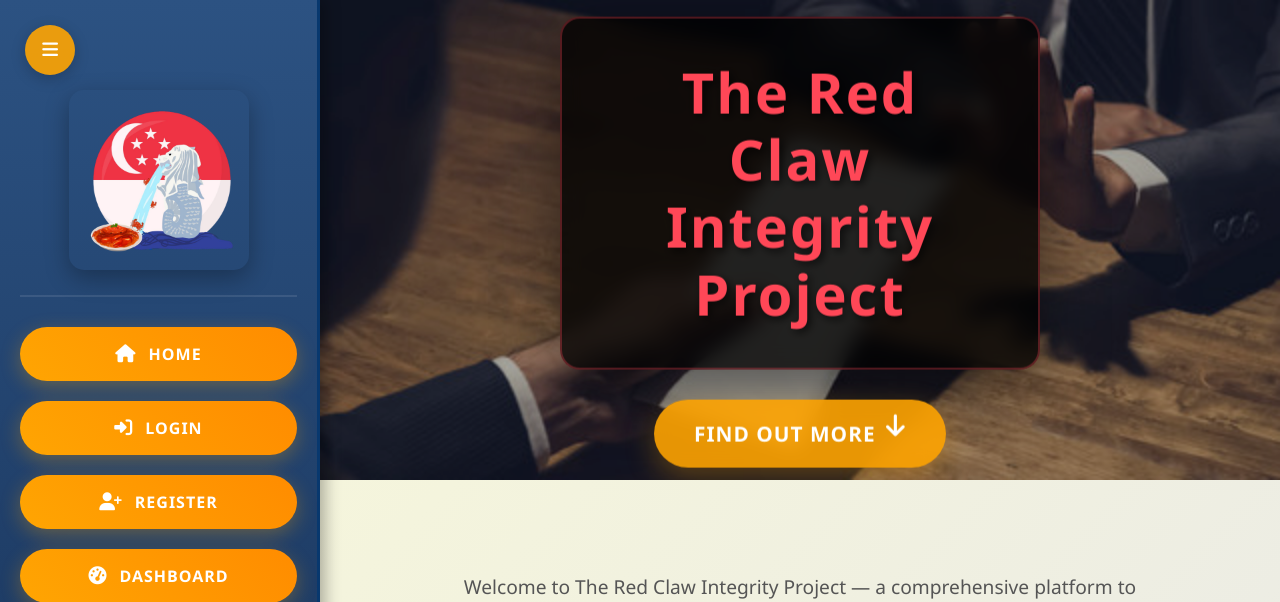
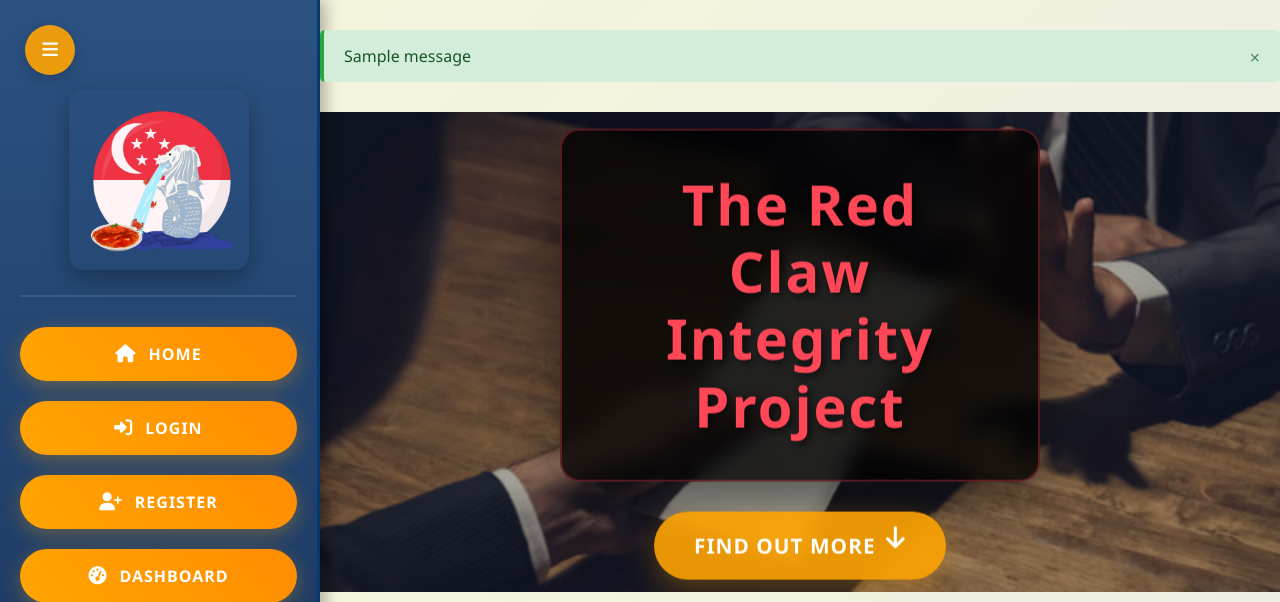
Before and after one commit to bryankoozy/Red-Claw-Project, a Flask app: page / in a window 1280 px wide. Shown: the top 602 px of the page. Run offline with Flask 3, Linux system fonts and the light colour scheme; tables that the repository leaves empty hold one stand-in row (values such as "Sample post"); one stand-in notice (Sample message) is shown.

Commit message:
added logout button and flash messages

```diff
--- a/app.py
+++ b/app.py
@@ -4,6 +4,12 @@ from werkzeug.security import generate_password_hash, check_password_hash
 from dotenv import load_dotenv
 import os
 from models import db, User
+
+
+# only uncomment and use the below line during development mode. comment it when going to production
+# os.environ['FLASK_ENV'] = 'development'
+
+
 
 ENV = os.getenv('FLASK_ENV', 'production')
 
@@ -14,17 +20,25 @@ else:
     load_dotenv('.env.dev')
 
 app = Flask(__name__)
+
+
+
 app.config['ENV'] = ENV  # explicitly set it here
+app.secret_key = os.getenv('SECRET_KEY')
 
-app.secret_key = os.getenv('SECRET_KEY')
 app.config['SQLALCHEMY_DATABASE_URI'] = os.getenv('DATABASE_URL')
 app.config['SQLALCHEMY_TRACK_MODIFICATIONS'] = False
+
+
 
 db.init_app(app)
 
 if ENV == 'development':
     with app.app_context():
         db.create_all()
+
+
+
 
 @app.route("/")
 def home():
--- a/static/styles.css
+++ b/static/styles.css
@@ -811,3 +811,68 @@ body {
   transform: translateY(-4px);
   box-shadow: 0 10px 35px rgba(255, 140, 0, 0.45);
 }
+
+
+
+
+/* Flash message styles */
+.flash-messages {
+  margin: 20px 0;
+  z-index: 1000;
+}
+
+.flash-message {
+  padding: 15px 20px;
+  margin: 10px 0;
+  border-radius: 5px;
+  font-weight: 500;
+  border-left: 4px solid;
+  animation: slideIn 0.3s ease-in-out;
+}
+
+.flash-message.success {
+  background-color: #d4edda;
+  color: #155724;
+  border-left-color: #28a745;
+}
+
+.flash-message.error {
+  background-color: #f8d7da;
+  color: #721c24;
+  border-left-color: #dc3545;
+}
+
+.flash-message.info {
+  background-color: #d1ecf1;
+  color: #0c5460;
+  border-left-color: #17a2b8;
+}
+
+.flash-message.warning {
+  background-color: #fff3cd;
+  color: #856404;
+  border-left-color: #ffc107;
+}
+
+@keyframes slideIn {
+  from {
+    opacity: 0;
+    transform: translateY(-10px);
+  }
+  to {
+    opacity: 1;
+    transform: translateY(0);
+  }
+}
+
+.flash-close {
+  float: right;
+  font-size: 18px;
+  cursor: pointer;
+  color: inherit;
+  opacity: 0.7;
+}
+
+.flash-close:hover {
+  opacity: 1;
+}
--- a/templates/base.html
+++ b/templates/base.html
@@ -61,17 +61,41 @@
           <span>IntegrityAI</span>
         </a>
 
+        <a href="{{ url_for('logout') }}" class="auth-btn" style="text-decoration:none;">
+          <i class="fas fa-sign-out-alt"></i>
+          <span>Logout</span>
+        </a>
+
 
 
       </div>
     </div>
 
+
     <!-- Main Content -->
     <div class="main-content" id="mainContent">
+
+      <!-- Flash Messages -->
+      {% with messages = get_flashed_messages(with_categories=true) %}
+        {% if messages %}
+          <div class="flash-messages">
+            {% for category, message in messages %}
+              <div class="flash-message {{ category }}">
+                <span class="flash-close" onclick="this.parentElement.style.display='none'">&times;</span>
+                {{ message }}
+              </div>
+            {% endfor %}
+          </div>
+        {% endif %}
+      {% endwith %}
+
       {% block content %}{% endblock %}
     </div>
   </div>
 
+
   <script src="{{ url_for('static', filename='script.js') }}"></script>
+
+
 </body>
 </html>
```
Also changed, not shown: static/script.js (line endings or trailing spaces).
